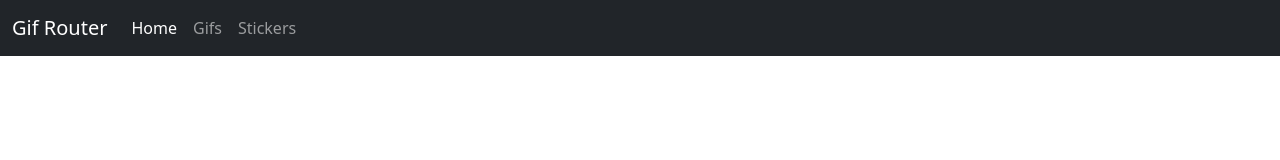
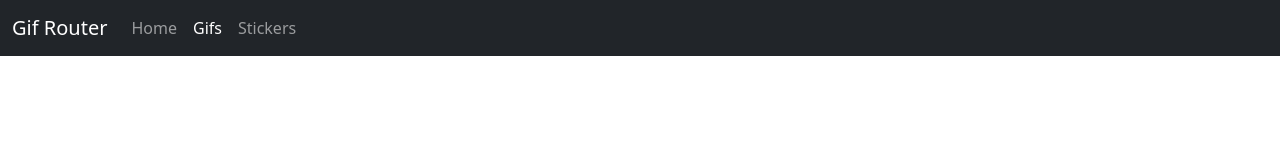
Before and after one commit to ZielGit/GifRouter, a Vue app: page /gifs in a window 1280 px wide. Shown: the top 160 px of the page. Built offline with nearby package versions, Linux system fonts and the light colour scheme.

Commit message:
active-class

```diff
--- a/src/components/Navbar.vue
+++ b/src/components/Navbar.vue
@@ -8,13 +8,13 @@
             <div class="collapse navbar-collapse" id="navbarNav">
                 <ul class="navbar-nav">
                     <li class="nav-item">
-                        <RouterLink class="nav-link active" to="/">Home</RouterLink>
+                        <RouterLink active-class="active" class="nav-link" to="/">Home</RouterLink>
                     </li>
                     <li class="nav-item">
-                        <RouterLink class="nav-link" to="/gifs">Gifs</RouterLink>
+                        <RouterLink active-class="active" class="nav-link" to="/gifs">Gifs</RouterLink>
                     </li>
                     <li class="nav-item">
-                        <RouterLink class="nav-link" to="/stickers">Stickers</RouterLink>
+                        <RouterLink active-class="active" class="nav-link" to="/stickers">Stickers</RouterLink>
                     </li>
                 </ul>
             </div>
```
